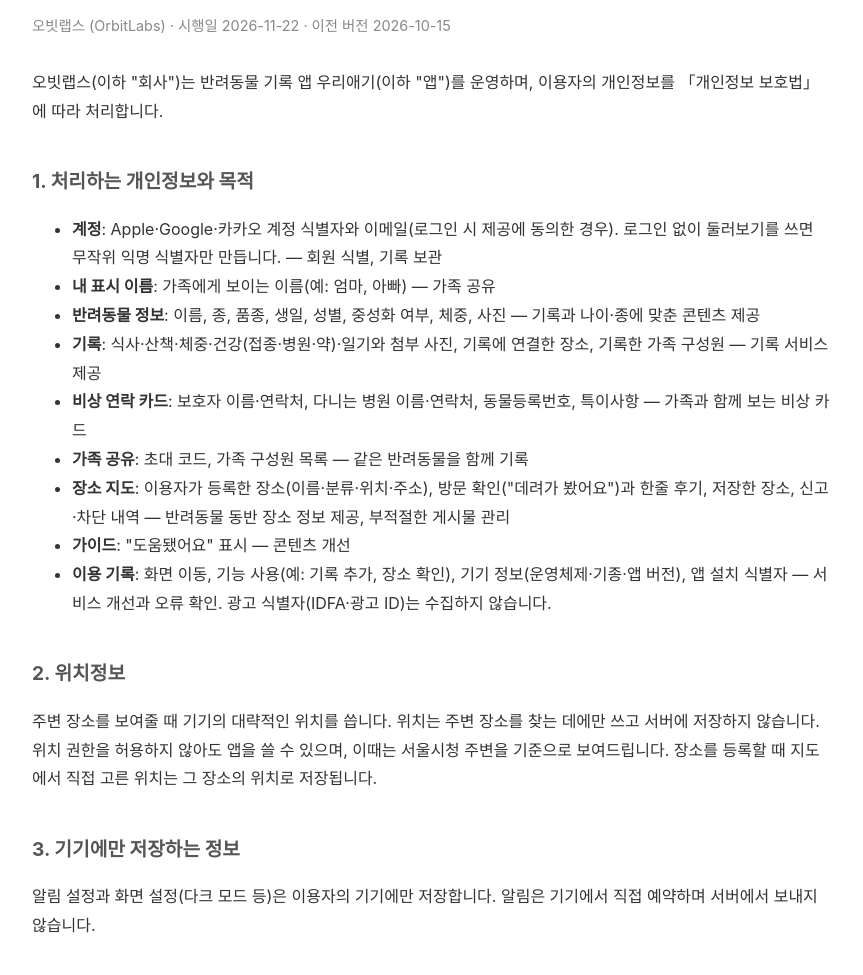
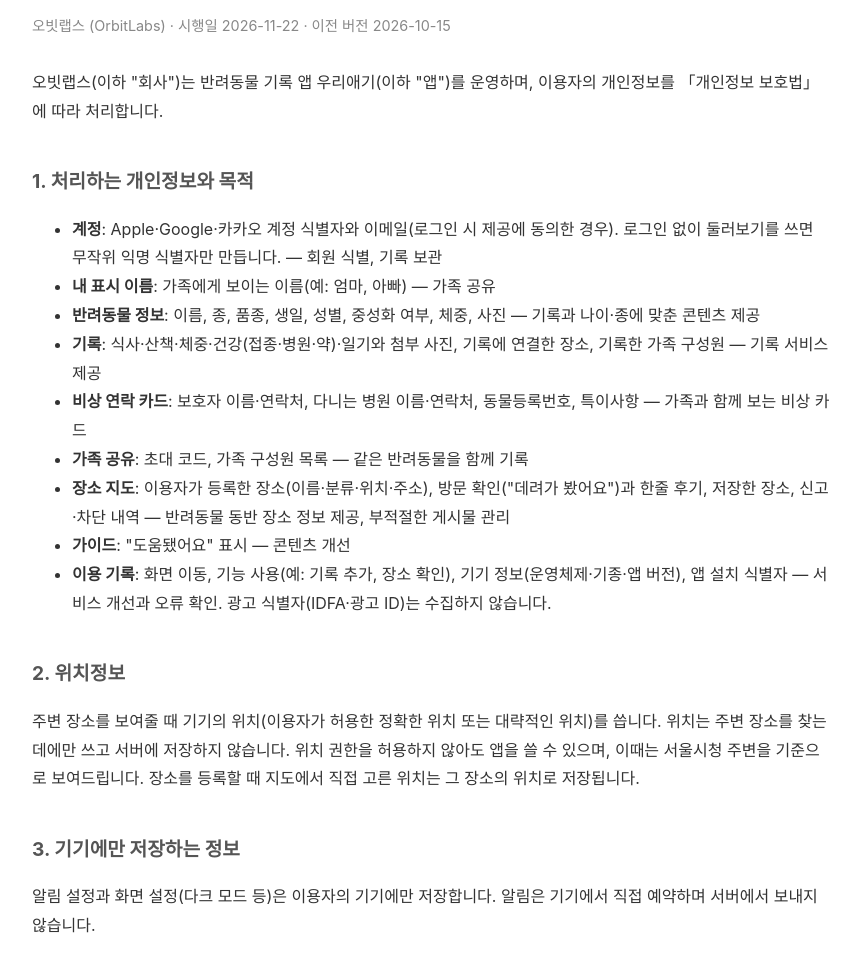
Before and after one commit to orbitlabs-team/app-policies, a plain HTML site: page mybaby/index.html in a window 1280 px wide. Shown: the part 94-1069 px from the top of the page, without its empty margins (208-1071 px from the left). Drawn offline with Linux system fonts and the light colour scheme.

Commit message:
우리애기 위치: 정확한 위치 또는 대략적인 위치 (안드로이드 FINE 요청)
Co-Authored-By: Claude Opus 5.5 <noreply@anthropic.com>

```diff
--- a/mybaby/index.html
+++ b/mybaby/index.html
@@ -43,7 +43,7 @@
   </ul>
 
   <h2>2. 위치정보</h2>
-  <p>주변 장소를 보여줄 때 기기의 대략적인 위치를 씁니다. 위치는 주변 장소를 찾는 데에만 쓰고 서버에 저장하지 않습니다. 위치 권한을 허용하지 않아도 앱을 쓸 수 있으며, 이때는 서울시청 주변을 기준으로 보여드립니다. 장소를 등록할 때 지도에서 직접 고른 위치는 그 장소의 위치로 저장됩니다.</p>
+  <p>주변 장소를 보여줄 때 기기의 위치(이용자가 허용한 정확한 위치 또는 대략적인 위치)를 씁니다. 위치는 주변 장소를 찾는 데에만 쓰고 서버에 저장하지 않습니다. 위치 권한을 허용하지 않아도 앱을 쓸 수 있으며, 이때는 서울시청 주변을 기준으로 보여드립니다. 장소를 등록할 때 지도에서 직접 고른 위치는 그 장소의 위치로 저장됩니다.</p>
 
   <h2>3. 기기에만 저장하는 정보</h2>
   <p>알림 설정과 화면 설정(다크 모드 등)은 이용자의 기기에만 저장합니다. 알림은 기기에서 직접 예약하며 서버에서 보내지 않습니다.</p>
```
Also changed, not shown: mybaby/privacy.html (+1 -1 lines).
